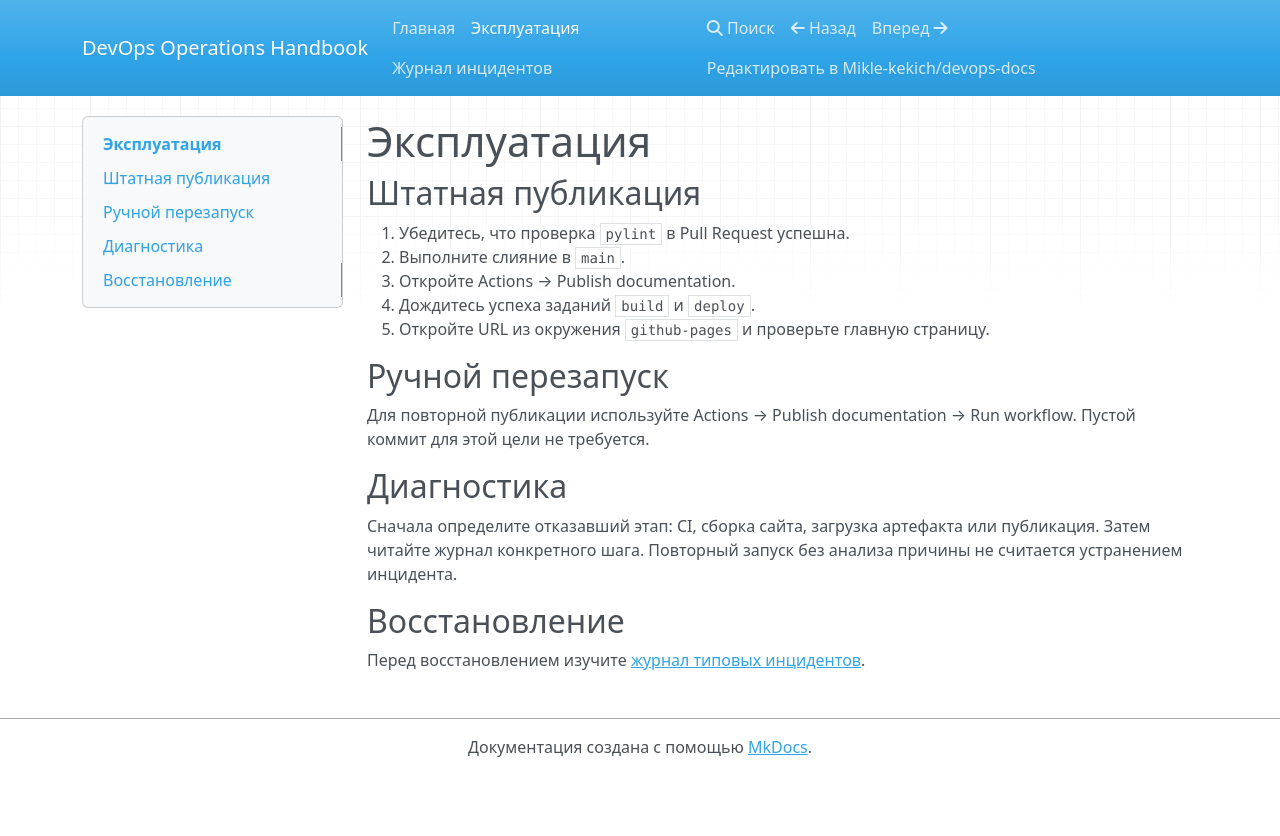
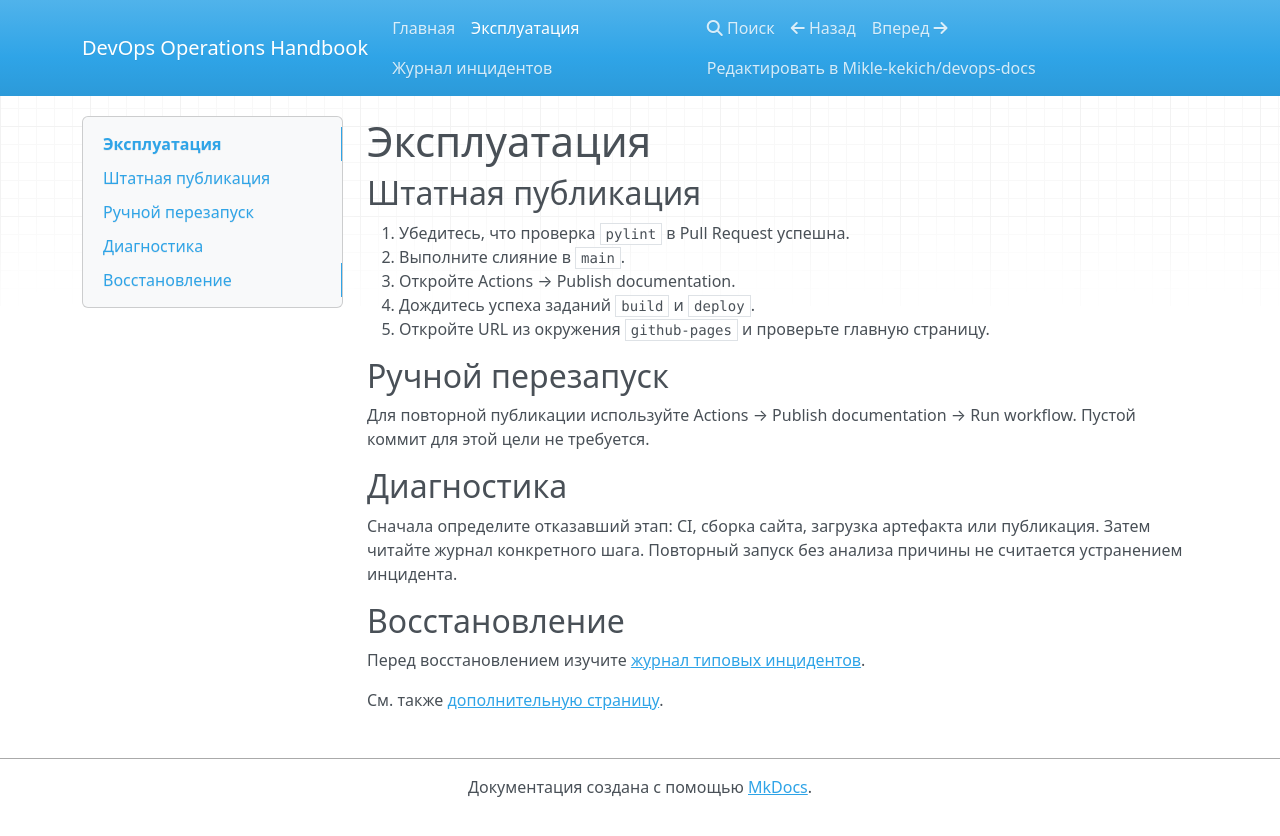
Before and after one commit to Mikle-kekich/devops-docs, an MkDocs documentation site: the page built from docs/runbook.md, in a window 1280 px wide. Shown: the top 836 px of the page. Built offline with MkDocs 1.6.1, drawn with Linux system fonts in a browser that asks for light colours; nearby versions of some CDN libraries.

Commit message:
docs: add link to additional page

```diff
--- a/docs/runbook.md
+++ b/docs/runbook.md
@@ -21,3 +21,5 @@
 ## Восстановление
 
 Перед восстановлением изучите [журнал типовых инцидентов](incidents.md).
+
+См. также [дополнительную страницу](missing-page.md).
```
